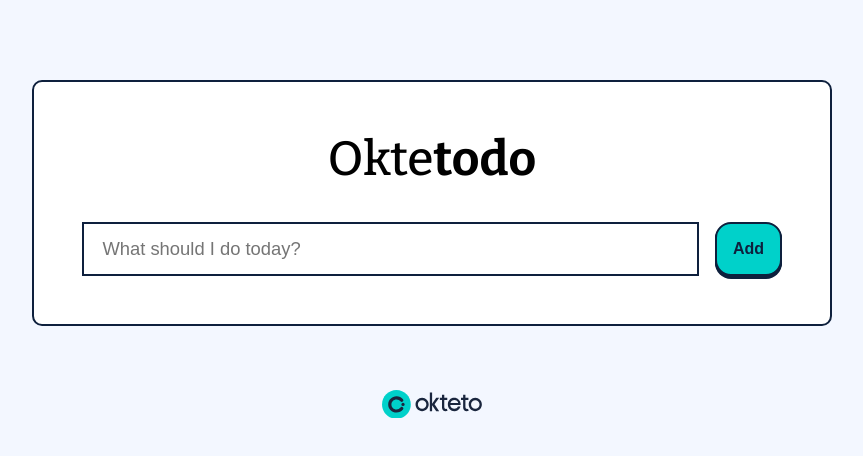
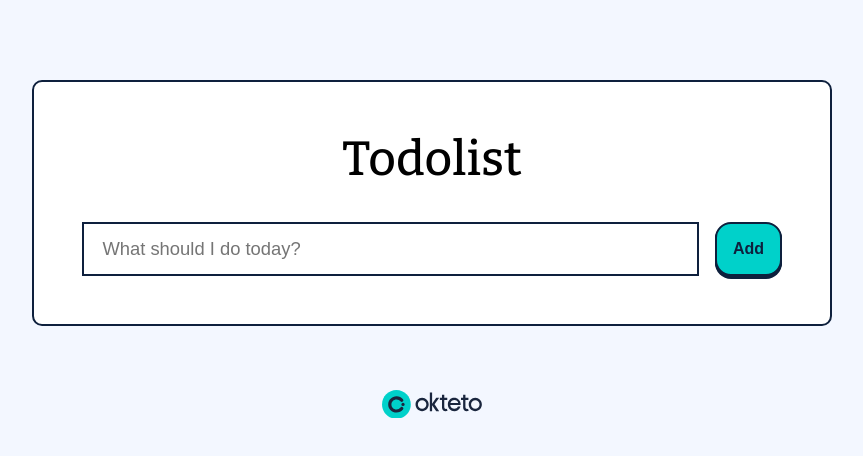
Before and after one commit to okteto/todolist-gitops-code, a React (Create React App) app in the folder client/: page / in a window 1280 px wide. Shown: the top 456 px of the page, without its empty margins (208-1071 px from the left). Built offline with nearby package versions, Linux system fonts and the light colour scheme; no server answers.

Commit message:
update application name and readme
Signed-off-by: Arsh Sharma <arshsharma461@gmail.com>

```diff
--- a/client/src/components/InputTodo.js
+++ b/client/src/components/InputTodo.js
@@ -22,7 +22,7 @@
     return (
         <Fragment>
             <h1 className="title">
-                Okte<span>todo</span>
+                Todolist
             </h1>
             <form className="app-add" onSubmit={onSubmitForm}>
                 <input
```
Also changed, not shown: 1 other file (tests, documents, lock files or other folders).
